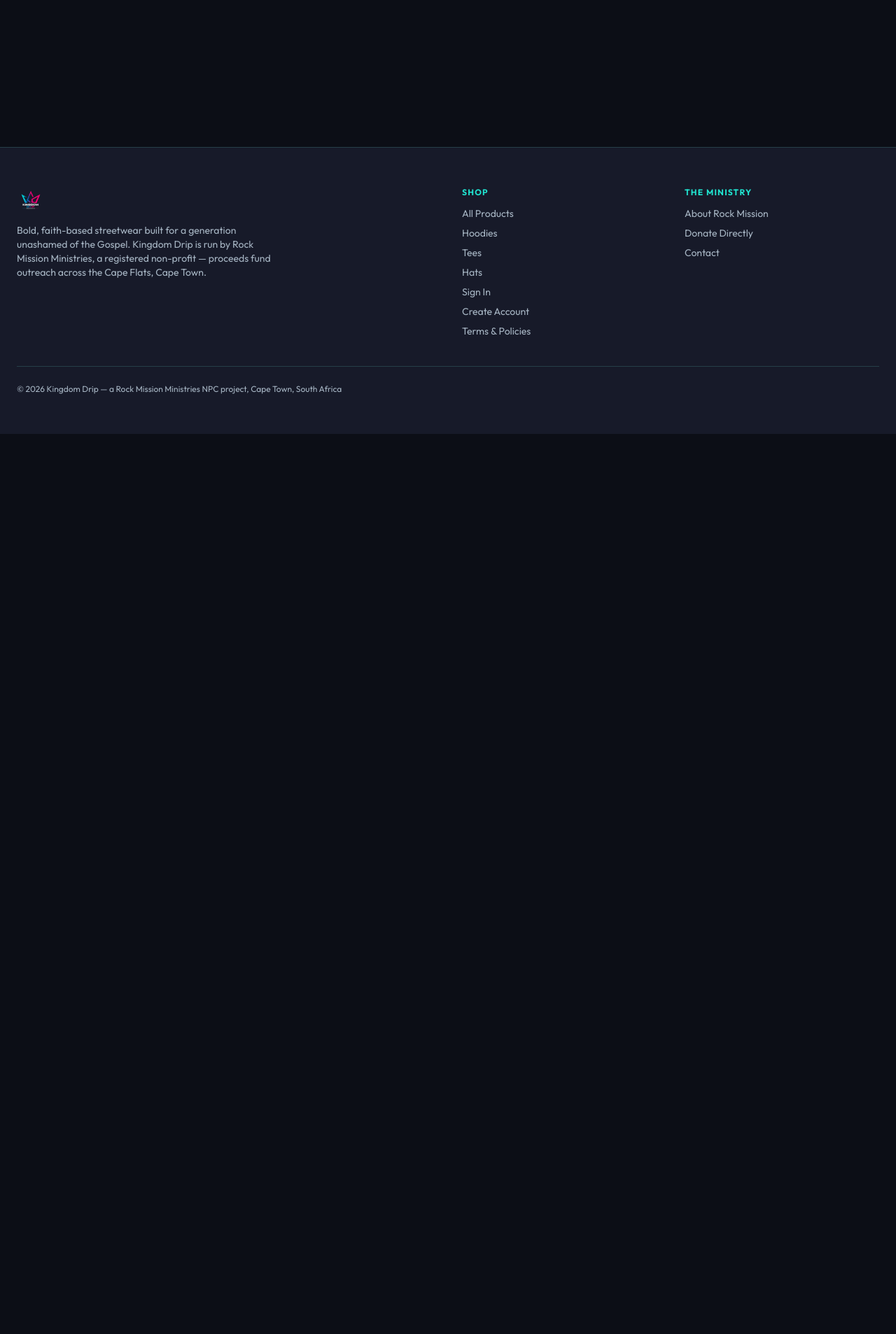
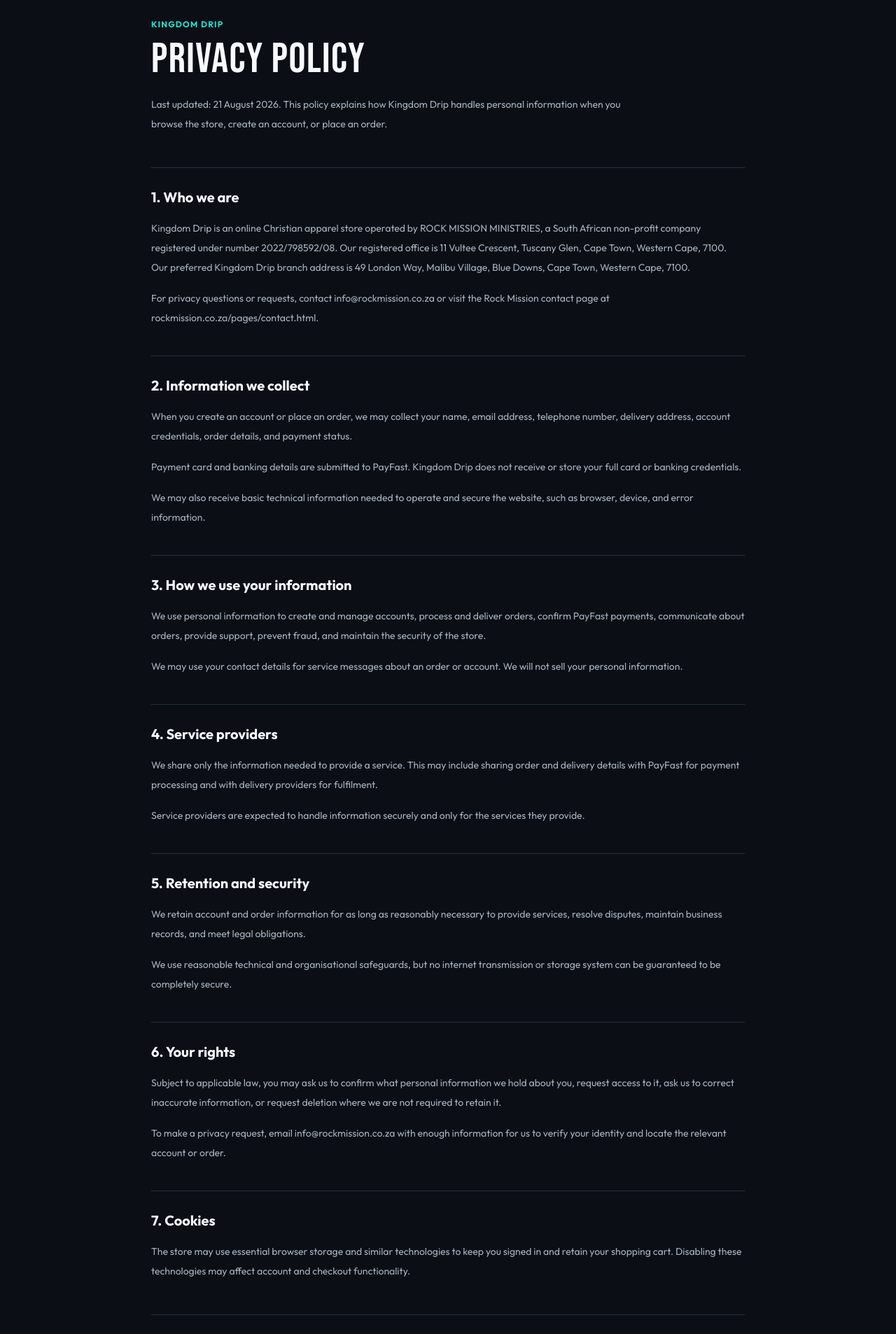
Before and after one commit to mr-h-digital/rock-mission-apparel-web, a React (Vite) app: page /privacy in a window 1280 px wide. Shown: the part 180-2086 px from the top of the page at 70% size. Before the commit the page ends 800 px from the top, so only its background shows below. Built offline with nearby package versions, Linux system fonts and the light colour scheme; no server answers.

Commit message:
Complete PayFast storefront policies

```diff
--- a/src/App.jsx
+++ b/src/App.jsx
@@ -10,6 +10,7 @@
 import OrderCancel from './pages/OrderCancel.jsx'
 import OrderPending from './pages/OrderPending.jsx'
 import TermsAndConditions from './pages/TermsAndConditions.jsx'
+import PrivacyPolicy from './pages/PrivacyPolicy.jsx'
 import SignIn from './pages/SignIn.jsx'
 import SignUp from './pages/SignUp.jsx'
 import Account from './pages/Account.jsx'
@@ -35,6 +36,7 @@
           <Route path="/order/pending" element={<OrderPending />} />
           <Route path="/order/cancel" element={<OrderCancel />} />
           <Route path="/terms" element={<TermsAndConditions />} />
+          <Route path="/privacy" element={<PrivacyPolicy />} />
           <Route path="/sign-in" element={<SignIn />} />
           <Route path="/sign-up" element={<SignUp />} />
           <Route path="/forgot-password" element={<ForgotPassword />} />
--- a/src/components/Footer.jsx
+++ b/src/components/Footer.jsx
@@ -31,11 +31,15 @@
               <li><a href="https://rockmission.co.za" className="hover:text-apparel-cream">About Rock Mission</a></li>
               <li><a href="https://rockmission.co.za/#donate" className="hover:text-apparel-cream">Donate Directly</a></li>
               <li><a href="https://rockmission.co.za/pages/contact.html" className="hover:text-apparel-cream">Contact</a></li>
+              <li><a href="/privacy" className="hover:text-apparel-cream">Privacy Policy</a></li>
             </ul>
           </div>
         </div>
         <div className="mt-10 flex flex-col items-center justify-between gap-3 border-t border-apparel-border pt-6 text-xs text-apparel-muted sm:flex-row">
-          <span>© {new Date().getFullYear()} Kingdom Drip — a Rock Mission Ministries NPC project, Cape Town, South Africa</span>
+          <div>
+            <span className="block">© {new Date().getFullYear()} Kingdom Drip — ROCK MISSION MINISTRIES, NPC 2022/798592/08</span>
+            <span className="mt-1 block">Kingdom Drip branch: 49 London Way, Malibu Village, Blue Downs, Cape Town, Western Cape, 7100 · <a href="mailto:info@rockmission.co.za" className="hover:text-apparel-cream">info@rockmission.co.za</a></span>
+          </div>
         </div>
       </div>
     </footer>
--- a/src/pages/Checkout.jsx
+++ b/src/pages/Checkout.jsx
@@ -151,9 +151,19 @@
               </li>
             ))}
           </ul>
-          <div className="mt-4 flex justify-between border-t border-apparel-border pt-4 text-base font-bold">
-            <span>Total</span>
-            <span className="text-apparel-teal">R{subtotal}</span>
+          <div className="mt-4 space-y-2 border-t border-apparel-border pt-4 text-sm">
+            <div className="flex justify-between">
+              <span className="text-apparel-muted">Merchandise subtotal</span>
+              <span>R{subtotal}</span>
+            </div>
+            <div className="flex justify-between">
+              <span className="text-apparel-muted">Delivery</span>
+              <span className="font-semibold text-apparel-teal">Included</span>
+            </div>
+            <div className="flex justify-between border-t border-apparel-border pt-3 text-base font-bold">
+              <span>Total</span>
+              <span className="text-apparel-teal">R{subtotal}</span>
+            </div>
           </div>
           <p className="mt-4 rounded-xl border border-apparel-border bg-apparel-bg/70 p-3 text-xs leading-relaxed text-apparel-muted">
             You will be redirected to PayFast to complete payment securely. We will then confirm your payment
--- /dev/null
+++ b/src/pages/PrivacyPolicy.jsx
@@ -0,0 +1,83 @@
+import { Link } from 'react-router-dom'
+
+const sections = [
+  {
+    title: '1. Who we are',
+    content: [
+      'Kingdom Drip is an online Christian apparel store operated by ROCK MISSION MINISTRIES, a South African non-profit company registered under number 2022/798592/08. Our registered office is 11 Vultee Crescent, Tuscany Glen, Cape Town, Western Cape, 7100. Our preferred Kingdom Drip branch address is 49 London Way, Malibu Village, Blue Downs, Cape Town, Western Cape, 7100.',
+      'For privacy questions or requests, contact info@rockmission.co.za or visit the Rock Mission contact page at rockmission.co.za/pages/contact.html.',
+    ],
+  },
+  {
+    title: '2. Information we collect',
+    content: [
+      'When you create an account or place an order, we may collect your name, email address, telephone number, delivery address, account credentials, order details, and payment status.',
+      'Payment card and banking details are submitted to PayFast. Kingdom Drip does not receive or store your full card or banking credentials.',
+      'We may also receive basic technical information needed to operate and secure the website, such as browser, device, and error information.',
+    ],
+  },
+  {
+    title: '3. How we use your information',
+    content: [
+      'We use personal information to create and manage accounts, process and deliver orders, confirm PayFast payments, communicate about orders, provide support, prevent fraud, and maintain the security of the store.',
+      'We may use your contact details for service messages about an order or account. We will not sell your personal information.',
+    ],
+  },
+  {
+    title: '4. Service providers',
+    content: [
+      'We share only the information needed to provide a service. This may include sharing order and delivery details with PayFast for payment processing and with delivery providers for fulfilment.',
+      'Service providers are expected to handle information securely and only for the services they provide.',
+    ],
+  },
+  {
+    title: '5. Retention and security',
+    content: [
+      'We retain account and order information for as long as reasonably necessary to provide services, resolve disputes, maintain business records, and meet legal obligations.',
+      'We use reasonable technical and organisational safeguards, but no internet transmission or storage system can be guaranteed to be completely secure.',
+    ],
+  },
+  {
+    title: '6. Your rights',
+    content: [
+      'Subject to applicable law, you may ask us to confirm what personal information we hold about you, request access to it, ask us to correct inaccurate information, or request deletion where we are not required to retain it.',
+      'To make a privacy request, email info@rockmission.co.za with enough information for us to verify your identity and locate the relevant account or order.',
+    ],
+  },
+  {
+    title: '7. Cookies',
+    content: [
+      'The store may use essential browser storage and similar technologies to keep you signed in and retain your shopping cart. Disabling these technologies may affect account and checkout functionality.',
+    ],
+  },
+]
+
+export default function PrivacyPolicy() {
+  return (
+    <div className="mx-auto max-w-4xl px-4 py-16 sm:px-6 lg:py-24">
+      <div className="max-w-2xl">
+        <p className="text-xs font-bold uppercase tracking-widest text-apparel-teal">Kingdom Drip</p>
+        <h1 className="mt-3 font-display text-5xl tracking-wide text-apparel-cream sm:text-6xl">Privacy Policy</h1>
+        <p className="mt-5 text-sm leading-7 text-apparel-muted">
+          Last updated: 21 August 2026. This policy explains how Kingdom Drip handles personal information when you
+          browse the store, create an account, or place an order.
+        </p>
+      </div>
+
+      <div className="mt-12 space-y-10">
+        {sections.map((section) => (
+          <section key={section.title} className="border-t border-apparel-border pt-7">
+            <h2 className="text-xl font-bold text-apparel-cream">{section.title}</h2>
+            <div className="mt-4 space-y-4 text-sm leading-7 text-apparel-muted">
+              {section.content.map((paragraph) => <p key={paragraph}>{paragraph}</p>)}
+            </div>
+          </section>
+        ))}
+      </div>
+
+      <p className="mt-12 border-t border-apparel-border pt-6 text-sm text-apparel-muted">
+        <Link to="/terms" className="font-semibold text-apparel-teal hover:underline">Read our Terms &amp; Policies</Link>
+      </p>
+    </div>
+  )
+}
--- a/src/pages/TermsAndConditions.jsx
+++ b/src/pages/TermsAndConditions.jsx
@@ -4,7 +4,7 @@
   {
     title: '1. About Kingdom Drip',
     content: [
-      'Kingdom Drip is an online Christian apparel store operated as a project of Rock Mission Ministries NPC in Cape Town, South Africa. Proceeds support Rock Mission outreach work.',
+      'Kingdom Drip is an online Christian apparel store operated by ROCK MISSION MINISTRIES, a South African non-profit company registered under number 2022/798592/08. Its registered office is 11 Vultee Crescent, Tuscany Glen, Cape Town, Western Cape, 7100, and its preferred Kingdom Drip branch is at 49 London Way, Malibu Village, Blue Downs, Cape Town, Western Cape, 7100. Proceeds support Rock Mission outreach work.',
       'These terms apply to purchases made through the Kingdom Drip online store. By placing an order, you confirm that you have read and accepted these terms.',
     ],
   },
@@ -28,7 +28,7 @@
     content: [
       'We deliver to addresses in South Africa supplied during checkout. Please provide a complete and accurate delivery address and a telephone number at which the courier can reach you.',
       'Orders are prepared after payment confirmation. Our usual delivery estimate is 3 to 7 business days after dispatch. Remote areas and courier delays may take longer. We will use the contact details supplied with the order to provide relevant delivery updates.',
-      'Shipping charges and any applicable free-shipping eligibility are shown before payment. The current store offer is free shipping on qualifying orders over R850. Delivery to an incorrect or incomplete address may result in additional charges or delays.',
+      'The current online checkout includes delivery in the displayed total, with no separate delivery line-item charge sent to PayFast. The store advertises free shipping on qualifying orders over R850. Delivery to an incorrect or incomplete address may result in additional charges or delays.',
       'Risk passes to you when the order is delivered to the address supplied at checkout. If a parcel arrives damaged, please notify us promptly and provide photographs of the packaging and item.',
     ],
   },
```
